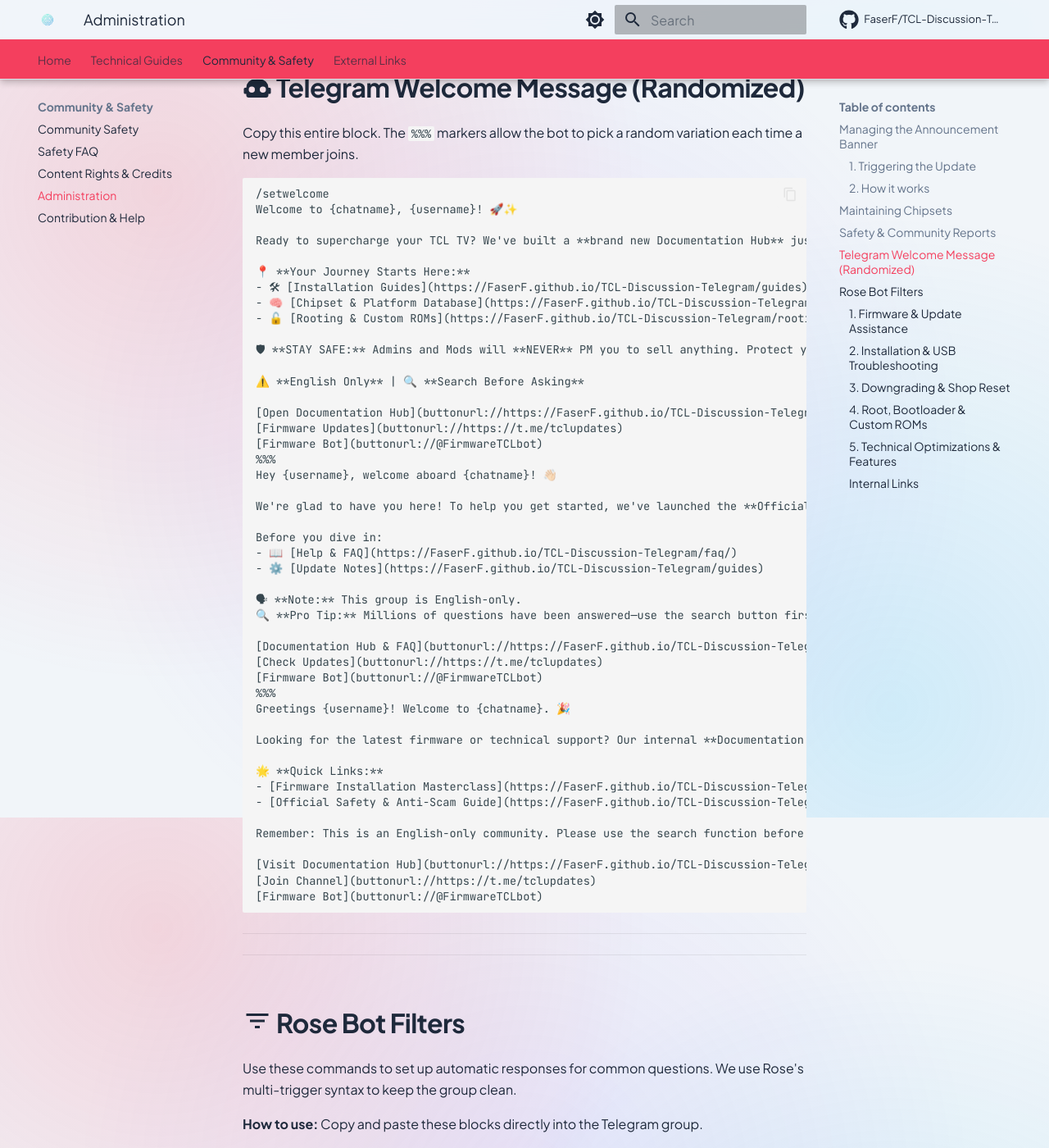
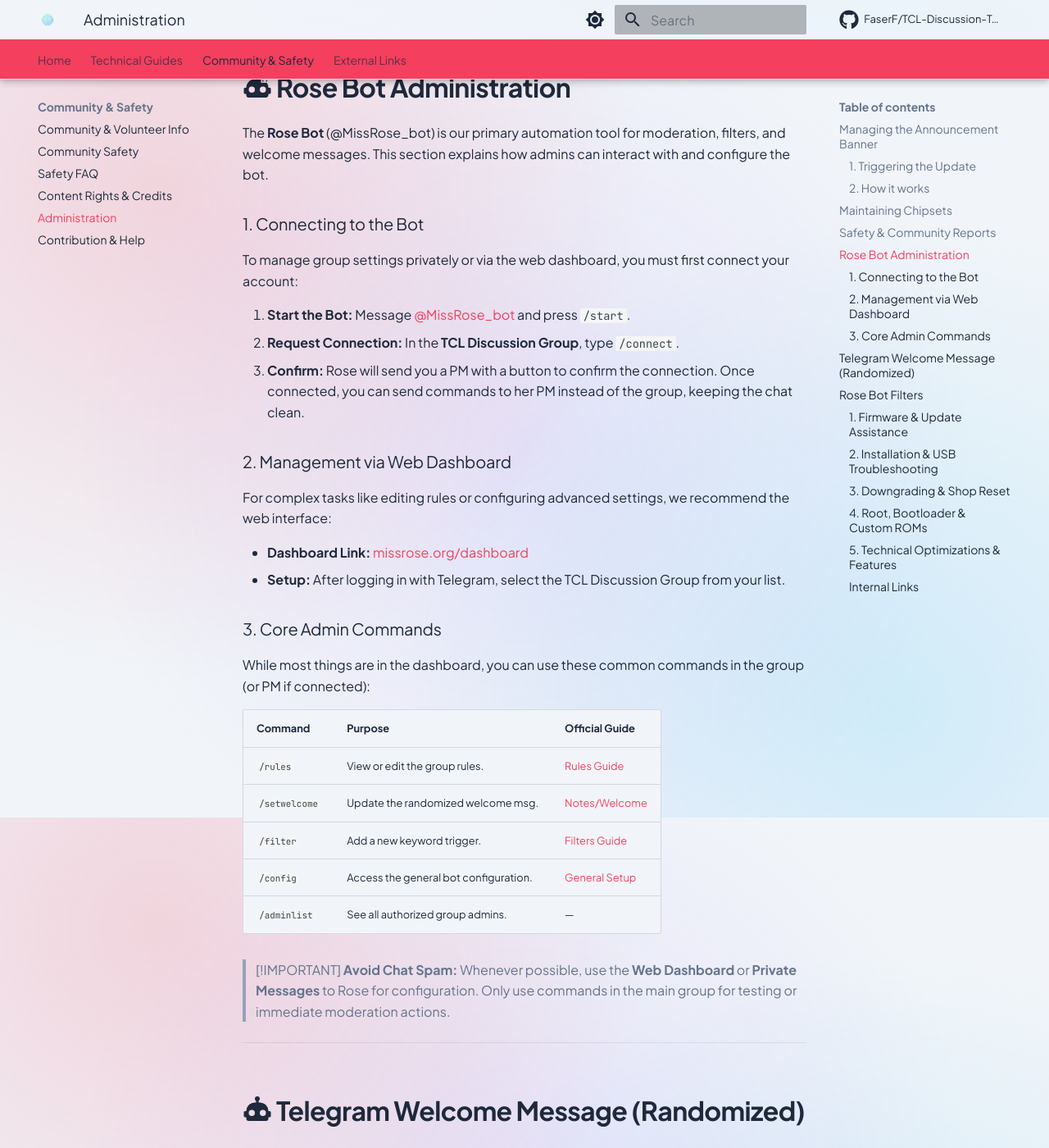
Before and after one commit to FaserF/TCL-Discussion-Telegram, an MkDocs documentation site: the page built from docs/administration.md, in a window 1280 px wide and 1400 px high, scrolled down 1703 px. Shown: the whole window at 82% size. Built offline with MkDocs 1.6.1 and Material for MkDocs 9.7.7, drawn with Linux system fonts in a browser that asks for light colours; comment, search, counter and statistics services are not loaded.

Commit message:
improved docs

```diff
--- a/docs/administration.md
+++ b/docs/administration.md
@@ -44,6 +44,39 @@
 
 - **Scam Alerts:** If a new Telegram scam and targeting the group is reported, use the **Banner** (see above) to push a warning immediately.
 - **Broken Links:** If the `@FirmwareTCLbot` is down or links are broken, update the banner to inform users while the dev team works on a fix.
+
+---
+
+## :material-robot-confused: Rose Bot Administration
+
+The **Rose Bot** (@MissRose_bot) is our primary automation tool for moderation, filters, and welcome messages. This section explains how admins can interact with and configure the bot.
+
+### 1. Connecting to the Bot
+To manage group settings privately or via the web dashboard, you must first connect your account:
+
+1.  **Start the Bot:** Message [@MissRose_bot](https://t.me/MissRose_bot) and press `/start`.
+2.  **Request Connection:** In the **TCL Discussion Group**, type `/connect`.
+3.  **Confirm:** Rose will send you a PM with a button to confirm the connection. Once connected, you can send commands to her PM instead of the group, keeping the chat clean.
+
+### 2. Management via Web Dashboard
+For complex tasks like editing rules or configuring advanced settings, we recommend the web interface:
+
+- **Dashboard Link:** [missrose.org/dashboard](https://missrose.org/dashboard/)
+- **Setup:** After logging in with Telegram, select the TCL Discussion Group from your list.
+
+### 3. Core Admin Commands
+While most things are in the dashboard, you can use these common commands in the group (or PM if connected):
+
+| Command | Purpose | Official Guide |
+| :--- | :--- | :--- |
+| `/rules` | View or edit the group rules. | [Rules Guide](https://missrose.org/guide/rules/) |
+| `/setwelcome` | Update the randomized welcome msg. | [Notes/Welcome](https://missrose.org/guide/notes/) |
+| `/filter` | Add a new keyword trigger. | [Filters Guide](https://missrose.org/guide/filters/) |
+| `/config` | Access the general bot configuration. | [General Setup](https://missrose.org/guide/getting-started/) |
+| `/adminlist` | See all authorized group admins. | — |
+
+> [!IMPORTANT]
+> **Avoid Chat Spam:** Whenever possible, use the **Web Dashboard** or **Private Messages** to Rose for configuration. Only use commands in the main group for testing or immediate moderation actions.
 
 ---
 
--- a/mkdocs.yml
+++ b/mkdocs.yml
@@ -99,8 +99,10 @@
       - Chipset Intelligence: chipsets.md
       - Rooting & Custom ROMs: rooting.md
       - Reset All & Shop Guide: reset-shop.md
+      - Android to Google TV (RT51): rt51-gtv-switch.md
       - OTA Extraction Guide: contribution-ota.md
   - Community & Safety:
+      - Community & Volunteer Info: community.md
       - Community Safety: safety.md
       - Safety FAQ: faq.md
       - Content Rights & Credits: distribution.md
```
Also changed, not shown: docs/community.md (added, +22 -0 lines), docs/rt51-gtv-switch.md (added, +37 -0 lines).
